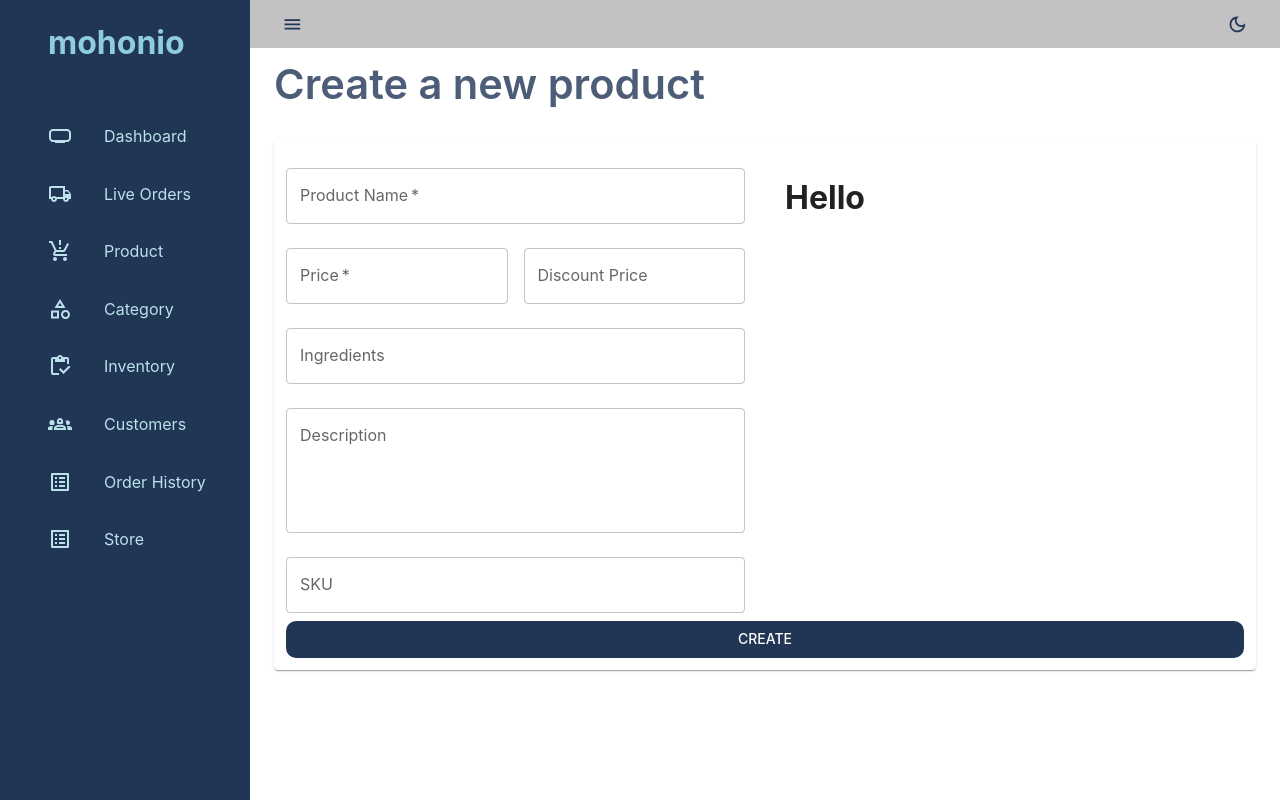
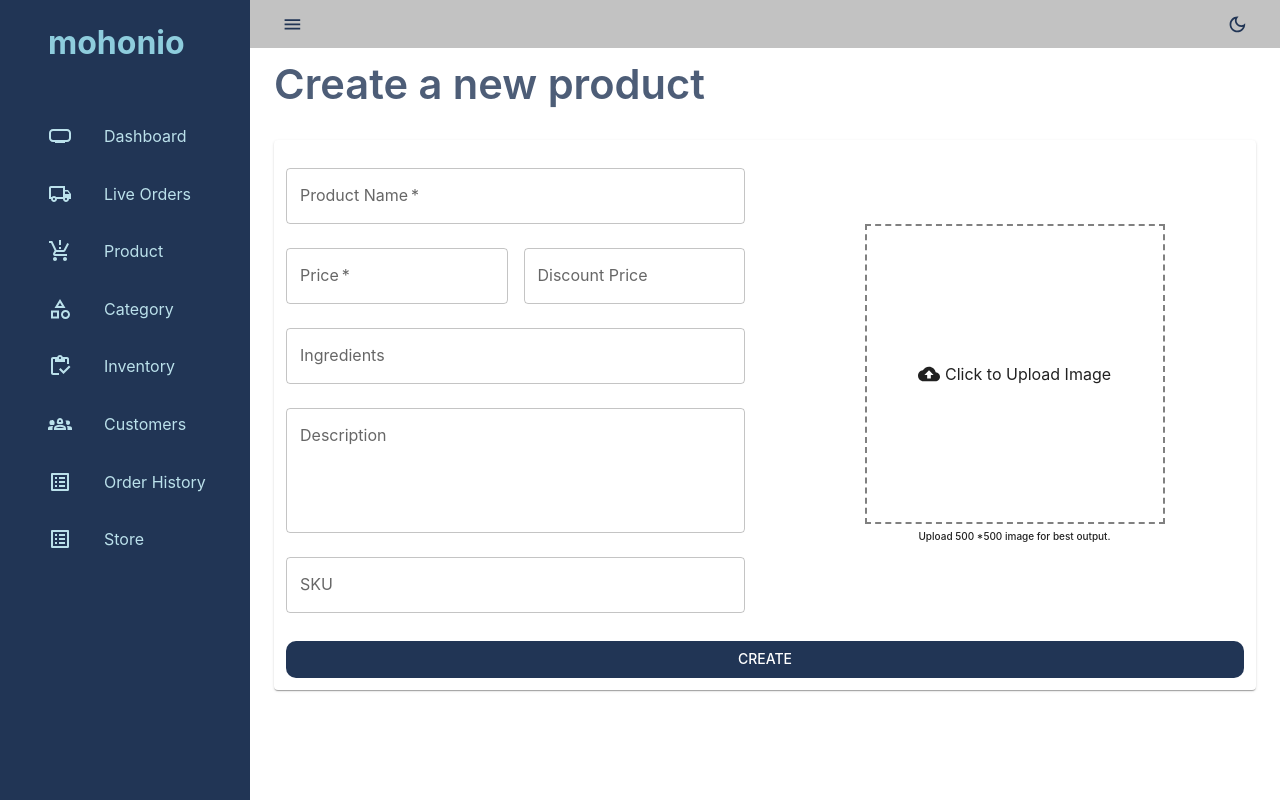
Before and after one commit to NirobxHasan/social-commerce-seller-client, a React (Vite) app: page /product/newproduct in a window 1280 px wide. Built offline with nearby package versions, Linux system fonts and the light colour scheme.

Commit message:
Image Upload added in Product Page

```diff
--- a/src/pages/product/NewProduct.tsx
+++ b/src/pages/product/NewProduct.tsx
@@ -1,9 +1,11 @@
-import {Box, Grid, Stack, TextField} from '@mui/material';
+import CloudUploadIcon from '@mui/icons-material/CloudUpload';
+import {Box, Grid, Stack, TextField, Typography} from '@mui/material';
+import {useRef, useState} from 'react';
 import {Controller, SubmitHandler, useForm} from 'react-hook-form';
 import {PageHeader} from '../../styled/CustomTypography';
 import {PaperContainer} from '../../styled/PaperContainer';
+import {FlexCenter} from '../../styled/customFlexStyle';
 import {CustomButtonPrimary} from '../../styled/customIconButton';
-
 type Inputs = {
   name: string;
   price: number;
@@ -27,13 +29,31 @@ function NewProduct() {
     formState: {errors},
   } = useForm<Inputs>();
 
+  const [image, setImage] = useState(null);
+  const inputRef = useRef<HTMLInputElement>(null);
+
+  const handleImageUpload = (e) => {
+    const file = e.target.files[0];
+    if (file) {
+      const reader = new FileReader();
+      reader.onload = () => {
+        setImage(reader.result);
+      };
+      reader.readAsDataURL(file);
+    }
+  };
+
+  const handleImageClick = () => {
+    inputRef.current.click();
+  };
+
   const onSubmit: SubmitHandler<Inputs> = (data) => console.log(data);
   return (
     <>
       <PageHeader>Create a new product </PageHeader>
       <PaperContainer>
         <Box component={'form'} onSubmit={handleSubmit(onSubmit)}>
-          <Grid container spacing={5}>
+          <Grid container spacing={5} alignItems='center'>
             <Grid item md={6} xs={12}>
               <Controller
                 name='name'
@@ -165,21 +185,71 @@ function NewProduct() {
                 )}
               />
             </Grid>
-            <Grid item md={6} xs={12}>
-              <h1>Hello</h1>
-              {/* <Box
-                component={'button'}
+            <Grid
+              item
+              md={6}
+              xs={12}
+              sx={{
+                display: 'flex',
+                alignItems: 'center',
+                justifyContent: 'center',
+                flexDirection: 'column',
+              }}
+            >
+              <Box
                 sx={{
+                  cursor: 'pointer',
+                  border: '2px dashed grey',
+                  width: '300px',
                   height: '300px',
-                  width: '300px',
+                  position: 'relative',
                 }}
+                onClick={handleImageClick}
               >
-                Upload file
-                <VisuallyHiddenInput type='file' />
-              </Box> */}
+                <input
+                  accept='image/*'
+                  ref={inputRef}
+                  type='file'
+                  onChange={handleImageUpload}
+                  style={{display: 'none'}}
+                />
+                {image ? (
+                  <img
+                    src={image}
+                    alt='Uploaded'
+                    style={{
+                      position: 'absolute',
+                      left: 0,
+                      top: 0,
+                      width: '300px',
+                      height: '300px',
+                      objectFit: 'cover',
+                    }}
+                  />
+                ) : (
+                  <FlexCenter
+                    sx={{
+                      height: '100%',
+                    }}
+                  >
+                    <CloudUploadIcon
+                      sx={{
+                        fontSize: 22,
+                        marginRight: '5px',
+                      }}
+                    />
+                    <Typography variant='subtitle1'>
+                      Click to Upload Image
+                    </Typography>
+                  </FlexCenter>
+                )}
+              </Box>
+              <Typography variant='subtitle2' p={'5px'}>
+                Upload 500 *500 image for best output.
+              </Typography>
             </Grid>
           </Grid>
-          <Stack>
+          <Stack mt={'20px'}>
             <CustomButtonPrimary type='submit'>Create</CustomButtonPrimary>
           </Stack>
         </Box>
--- a/src/styled/customFlexStyle.ts
+++ b/src/styled/customFlexStyle.ts
@@ -6,3 +6,9 @@ export const FlexBetween = styled(Box)(() => ({
   justifyContent: 'space-between',
   alignItems: 'center',
 }));
+
+export const FlexCenter = styled(Box)(() => ({
+  display: 'flex',
+  justifyContent: 'center',
+  alignItems: 'center',
+}));
--- a/src/theme/index.ts
+++ b/src/theme/index.ts
@@ -105,6 +105,10 @@ export const themeSetting = () => {
         fontFamily: ['Inter', 'sans-serif'].join(','),
         fontSize: 14,
       },
+      subtitle2: {
+        fontFamily: ['Inter', 'sans-serif'].join(','),
+        fontSize: 10,
+      },
     },
   };
 };
```
